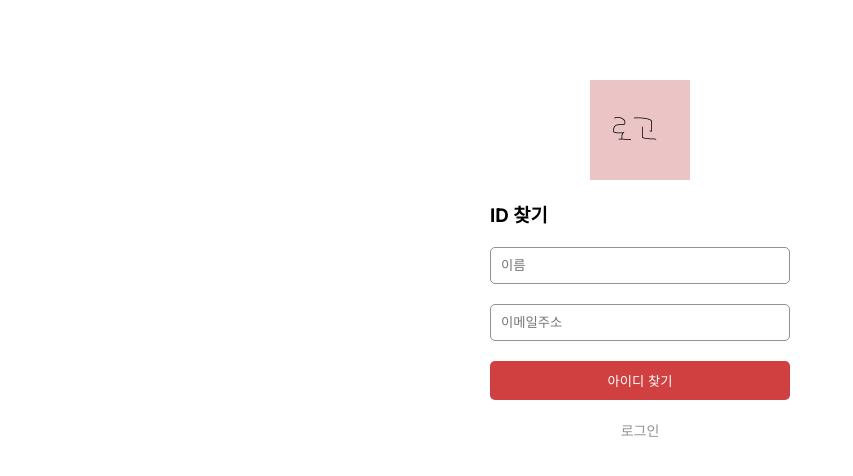
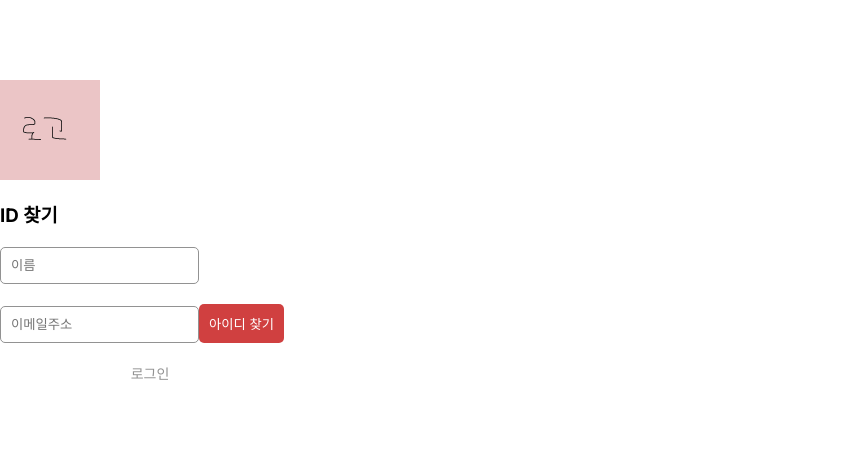
Before and after one commit to yeriel1204/cap, a React (Create React App) app: page /find-id in a window 1280 px wide. Shown: the top 476 px of the page, without its empty margins (0-853 px from the left). Built offline with nearby package versions, Linux system fonts and the light colour scheme.

Commit message:
Update FindIDPage.css

```diff
--- a/src/FindIDPage.css
+++ b/src/FindIDPage.css
@@ -1,18 +1,27 @@
-.find-id-container {
+:root {
+  --primary-color: #d04040;
+  --hover-color: #dd968e;
+  --border-color: #929292;
+  --logo-size: 100px;
+  --form-width: 300px;
+}
+
+.flex-center {
   display: flex;
-  flex-direction: column;
   align-items: center;
   justify-content: center;
+}
+
+.find-id-container {
+  @extend .flex-center;
+  flex-direction: column;
   height: calc(var(--vh, 1vh) * 100);
 }
 
 .logo {
-  width: 100px;
-  height: 100px;
+  width: var(--logo-size);
+  height: var(--logo-size);
   background-color: #ffffff;
-  display: flex;
-  align-items: center;
-  justify-content: center;
   margin-top: 10vh;
   margin-bottom: 20px;
 }
@@ -28,21 +37,21 @@
 }
 
 .find-id-form {
-  width: 300px;
-  display: flex;
+  width: var(--form-width);
+  @extend .flex-center;
   flex-direction: column;
 }
 
 .find-id-input {
   padding: 10px;
   margin: 10px 0;
-  border: 1px solid #929292;
+  border: 1px solid var(--border-color);
   border-radius: 5px;
 }
 
 .find-id-button {
   padding: 10px;
-  background-color: #d04040;
+  background-color: var(--primary-color);
   color: #ffffff;
   border: none;
   border-radius: 5px;
@@ -52,5 +61,9 @@
 }
 
 .find-id-button:hover {
-  background-color: #dd968e;
+  background-color: var(--hover-color);
 }
+
+.find-id-button:focus {
+  outline: 2px solid var(--hover-color);
+}
```
